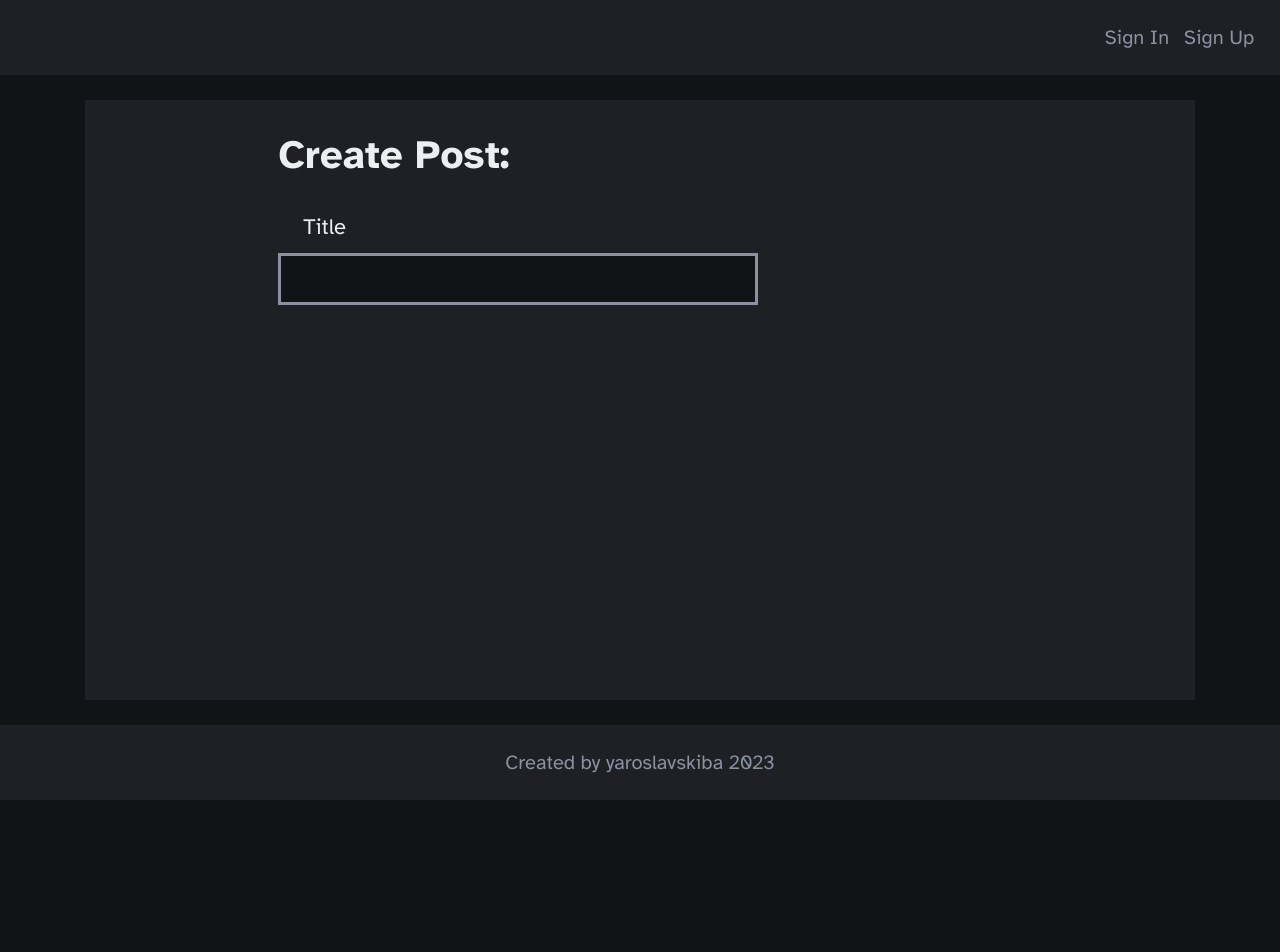
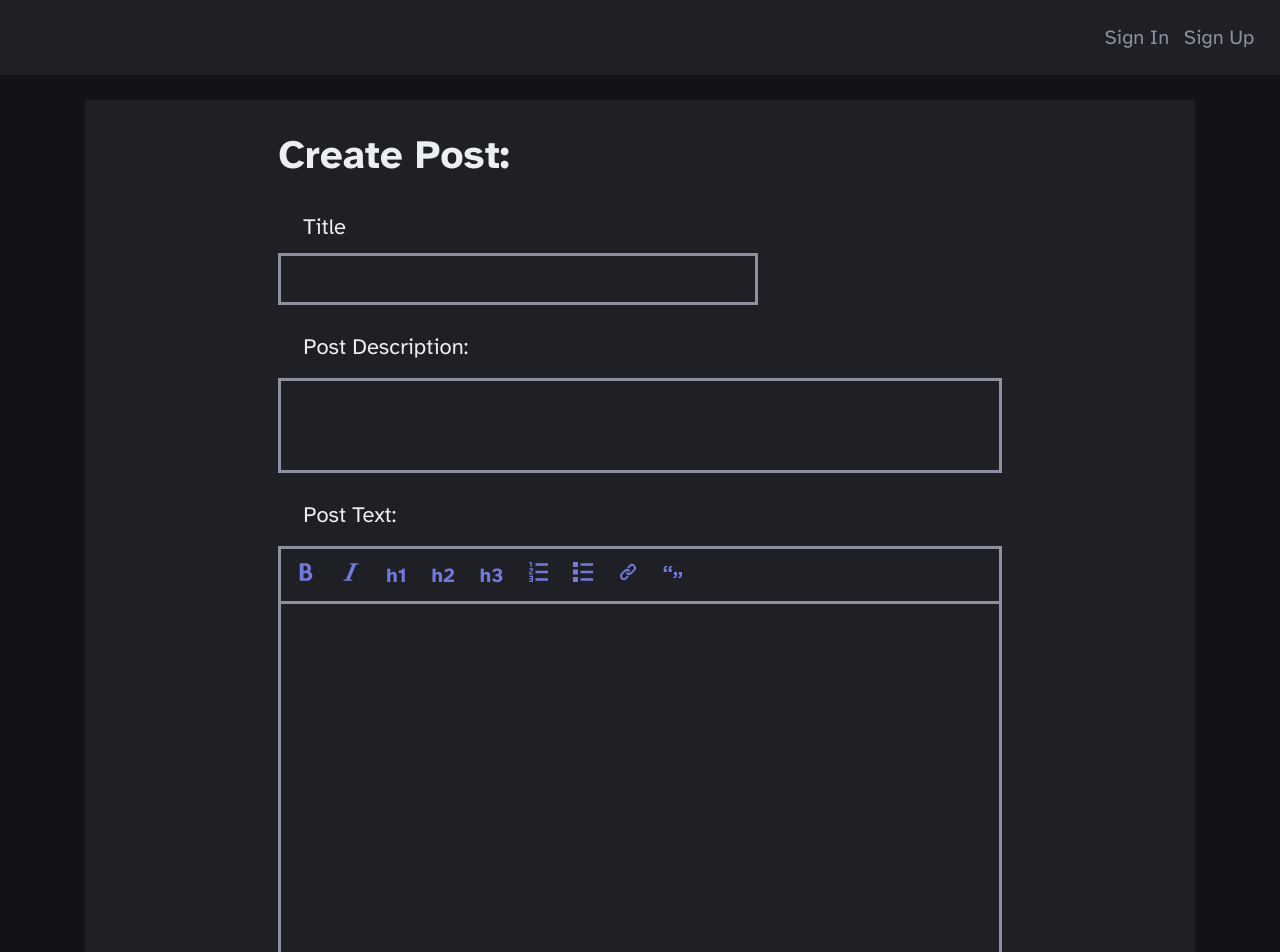
Before and after one commit to yaroslavskiba/blog, a React (Create React App) app: page /createPost in a window 1280 px wide. Shown: the top 952 px of the page. Before the commit the page ends 800 px from the top, so only its background shows below. Built offline with nearby package versions, Linux system fonts and the light colour scheme; no server answers.

Commit message:
create post 70%

```diff
--- a/package.json
+++ b/package.json
@@ -13,6 +13,7 @@
     "@types/react-dom": "^18.2.7",
     "@types/styled-components": "^5.1.26",
     "firebase": "^10.3.1",
+    "marked-react": "^2.0.0",
     "react": "^18.2.0",
     "react-dom": "^18.2.0",
     "react-firebase-hooks": "^5.1.1",
--- a/src/Components/Main/Auth/SignIn.tsx
+++ b/src/Components/Main/Auth/SignIn.tsx
@@ -1,9 +1,8 @@
 import { useState } from 'react';
-import { Label, InputText, LinkButton } from '../../../styles/General.styles';
+import { Label, InputText, LinkButton, InputContainer } from '../../../styles/General.styles';
 import {
   AuthError,
   AuthForm,
-  InputContainer,
 } from '../../../styles/Auth.styles';
 import { useNavigate } from 'react-router-dom';
 import { loginUser } from './auth.fucn';
--- a/src/Components/Main/Blog/CreatePost/CreatePost.tsx
+++ b/src/Components/Main/Blog/CreatePost/CreatePost.tsx
@@ -1,15 +1,80 @@
-import { InputContainer } from '../../../../styles/Auth.styles';
-import { InputText, Label } from '../../../../styles/General.styles';
+import { useState, useRef, ChangeEvent } from 'react';
+import { StyleSheetManager } from 'styled-components';
+import {
+  InputContainer,
+  InputText,
+  Label,
+} from '../../../../styles/General.styles';
 import { ContentContainer } from '../../../../styles/Main.styles';
+import {
+  MarkedEditorContainer,
+  PostTextArea,
+  PostTextAreaContainer,
+} from '../../../../styles/CreatePost.styles';
+import MarkedPanel from './MarkedPanel';
 
 const CreatePost = () => {
+  const [title, setTitle] = useState('');
+  const [description, setDescription] = useState('');
+  const [postText, setPostText] = useState('');
+
+  console.log(title, description, postText);
+
+  const textareaRef = useRef<HTMLTextAreaElement | null>(null);
+
+  const handleTextareaChange = (e: ChangeEvent<HTMLTextAreaElement>) => {
+    const textarea = textareaRef.current;
+    if (textarea) {
+      textarea.style.height = 'auto';
+      textarea.style.height = `${textarea.scrollHeight}px`;
+    }
+    setPostText(e.target.value);
+  };
+
   return (
     <ContentContainer>
       <h1>Create Post:</h1>
       <InputContainer>
         <Label>Title</Label>
-        <InputText type='text' />
+        <StyleSheetManager shouldForwardProp={(prop) => prop !== 'lightbg'}>
+          <InputText
+            lightbg='light'
+            type='text'
+            name='title'
+            value={title}
+            onChange={(e) => setTitle(e.target.value)}
+          />
+        </StyleSheetManager>
       </InputContainer>
+
+      <PostTextAreaContainer>
+        <Label>Post Description:</Label>
+        <PostTextArea
+          name='description'
+          value={description}
+          ref={textareaRef}
+          onChange={(e) => setDescription(e.target.value)}
+        />
+      </PostTextAreaContainer>
+
+      <PostTextAreaContainer>
+        <Label>Post Text:</Label>
+        <MarkedEditorContainer>
+          <MarkedPanel setPostText={setPostText} />
+          <StyleSheetManager shouldForwardProp={(prop) => prop !== 'post'}>
+            <PostTextArea
+              post='true'
+              name='post'
+              value={postText}
+              ref={textareaRef}
+              onChange={(e) => {
+                setPostText(e.target.value);
+                handleTextareaChange(e);
+              }}
+            />
+          </StyleSheetManager>
+        </MarkedEditorContainer>
+      </PostTextAreaContainer>
     </ContentContainer>
   );
 };
--- /dev/null
+++ b/src/Components/Main/Blog/CreatePost/MarkedPanel.tsx
@@ -0,0 +1,90 @@
+import React from 'react';
+import {
+  MarkedButton,
+  MarkedPanelButtons,
+} from '../../../../styles/CreatePost.styles';
+import { ImBold, ImItalic, ImListNumbered, ImList } from 'react-icons/im';
+import { HiLink } from 'react-icons/hi';
+import { GrBlockQuote } from 'react-icons/gr';
+
+interface MarkedInterface {
+  setPostText: React.Dispatch<React.SetStateAction<string>>;
+}
+
+const MarkedPanel = ({ setPostText }: MarkedInterface) => {
+  const insertTextAtCursorPosition = (text: string) => {
+    setPostText((prevText) => {
+      const input = prevText;
+      const startPos = input.length;
+      const endPos = input.length;
+
+      const textBeforeCursor = input.slice(0, startPos);
+      const textAfterCursor = input.slice(endPos);
+      return textBeforeCursor + text + textAfterCursor;
+    });
+  };
+
+  const bold = () => {
+    insertTextAtCursorPosition('**');
+  };
+
+  const italic = () => {
+    insertTextAtCursorPosition('*');
+  };
+
+  const title = () => {
+    insertTextAtCursorPosition('# ');
+  };
+
+  const subTitle = () => {
+    insertTextAtCursorPosition('## ');
+  };
+
+  const subSubTitle = () => {
+    insertTextAtCursorPosition('### ');
+  };
+
+  const numberList = () => {
+    insertTextAtCursorPosition('1. ');
+  };
+
+  const list = () => {
+    insertTextAtCursorPosition('- ');
+  };
+
+  const link = () => {
+    insertTextAtCursorPosition('<>');
+  };
+
+  const blockQuote = () => {
+    insertTextAtCursorPosition('> ');
+  };
+
+  return (
+    <MarkedPanelButtons>
+      <MarkedButton onClick={bold}>
+        <ImBold />
+      </MarkedButton>
+      <MarkedButton onClick={italic}>
+        <ImItalic />
+      </MarkedButton>
+      <MarkedButton onClick={title}>h1</MarkedButton>
+      <MarkedButton onClick={subTitle}>h2</MarkedButton>
+      <MarkedButton onClick={subSubTitle}>h3</MarkedButton>
+      <MarkedButton onClick={numberList}>
+        <ImListNumbered />
+      </MarkedButton>
+      <MarkedButton onClick={list}>
+        <ImList />
+      </MarkedButton>
+      <MarkedButton onClick={link}>
+        <HiLink />
+      </MarkedButton>
+      <MarkedButton onClick={blockQuote}>
+        <GrBlockQuote />
+      </MarkedButton>
+    </MarkedPanelButtons>
+  );
+};
+
+export default MarkedPanel;
--- a/src/styles/Auth.styles.ts
+++ b/src/styles/Auth.styles.ts
@@ -1,14 +1,4 @@
 import { styled } from 'styled-components';
-
-export const InputContainer = styled.div`
-  display: flex;
-  flex-direction: column;
-  justify-content: center;
-  gap: 10px;
-  height: 95px;
-  max-width: 480px;
-  width: 100%;
-`;
 
 export const AuthForm = styled.form`
   max-width: 1110px;
--- /dev/null
+++ b/src/styles/CreatePost.styles.tsx
@@ -0,0 +1,48 @@
+import { styled } from 'styled-components';
+
+export const PostTextAreaContainer = styled.div`
+  width: 100%;
+  max-height: 1110px;
+  display: flex;
+  flex-direction: column;
+  gap: 15px;
+`;
+
+export const PostTextArea = styled.textarea<{
+  post?: string;
+}>`
+  resize: none;
+  max-width: 730px;
+  min-width: 300px;
+  width: 100%;
+  min-height: ${(props) => (props.post === 'true' ? '360px' : '95px')};
+  max-height: 1100px;
+  border: 3px solid ${(props) => props.theme.colors.summaryTextColor};
+  background-color: ${(props) => props.theme.colors.articleBackgroundColor};
+  font-size: 22px;
+  padding: 15px 10px;
+  color: ${(props) => props.theme.colors.articleTextColor};
+`;
+
+export const MarkedEditorContainer = styled.div`
+  width: 100%;
+  display: flex;
+  flex-direction: column;
+`;
+
+export const MarkedPanelButtons = styled.div`
+  padding: 0 15px;
+  height: 55px;
+  width: 100%;
+  border: 3px solid ${(props) => props.theme.colors.summaryTextColor};
+  border-bottom: none;
+  display: flex;
+  align-items: center;
+  gap: 25px;
+`;
+
+export const MarkedButton = styled.button`
+  font-size: 20px;
+  color: ${(props) => props.theme.colors.linkColor};
+  font-weight: 700;
+`;
--- a/src/styles/General.styles.ts
+++ b/src/styles/General.styles.ts
@@ -54,7 +54,7 @@ export const TextArea = styled.textarea`
   border: 3px solid ${(props) => props.theme.colors.summaryTextColor};
   background-color: ${(props) => props.theme.colors.articleBackgroundColor};
   font-size: 22px;
-  padding: 5px 10px;
+  padding: 10px;
   color: ${(props) => props.theme.colors.articleTextColor};
 `;
 
@@ -90,3 +90,13 @@ export const Flex = styled.div`
   flex-wrap: wrap;
   gap: 25px;
 `;
+
+export const InputContainer = styled.div`
+  display: flex;
+  flex-direction: column;
+  justify-content: center;
+  gap: 10px;
+  height: 95px;
+  max-width: 480px;
+  width: 100%;
+`;
--- a/src/styles/Main.styles.ts
+++ b/src/styles/Main.styles.ts
@@ -39,13 +39,13 @@ export const UserInfoContainer = styled.div`
   flex-wrap: wrap;
 `;
 
-export const UserHighlights = styled.div`
+export const UserHighlights = styled.span`
   flex: 0 0 25%;
   color: ${(props) => props.theme.colors.summaryTextColor};
   padding-right: 5px;
 `;
 
-export const UserStatistics = styled.div`
+export const UserStatistics = styled.span`
   flex: 0 0 75%;
   letter-spacing: 1px;
 
```
Also changed, not shown: src/Components/Main/Auth/SignUp.tsx (+7 -2 lines), src/Components/Main/Profile/ChangeToAuthor.tsx (+7 -1 lines), src/styles/Marked.styles.ts (added, +65 -0 lines), 1 other file (tests, documents, lock files or other folders).
